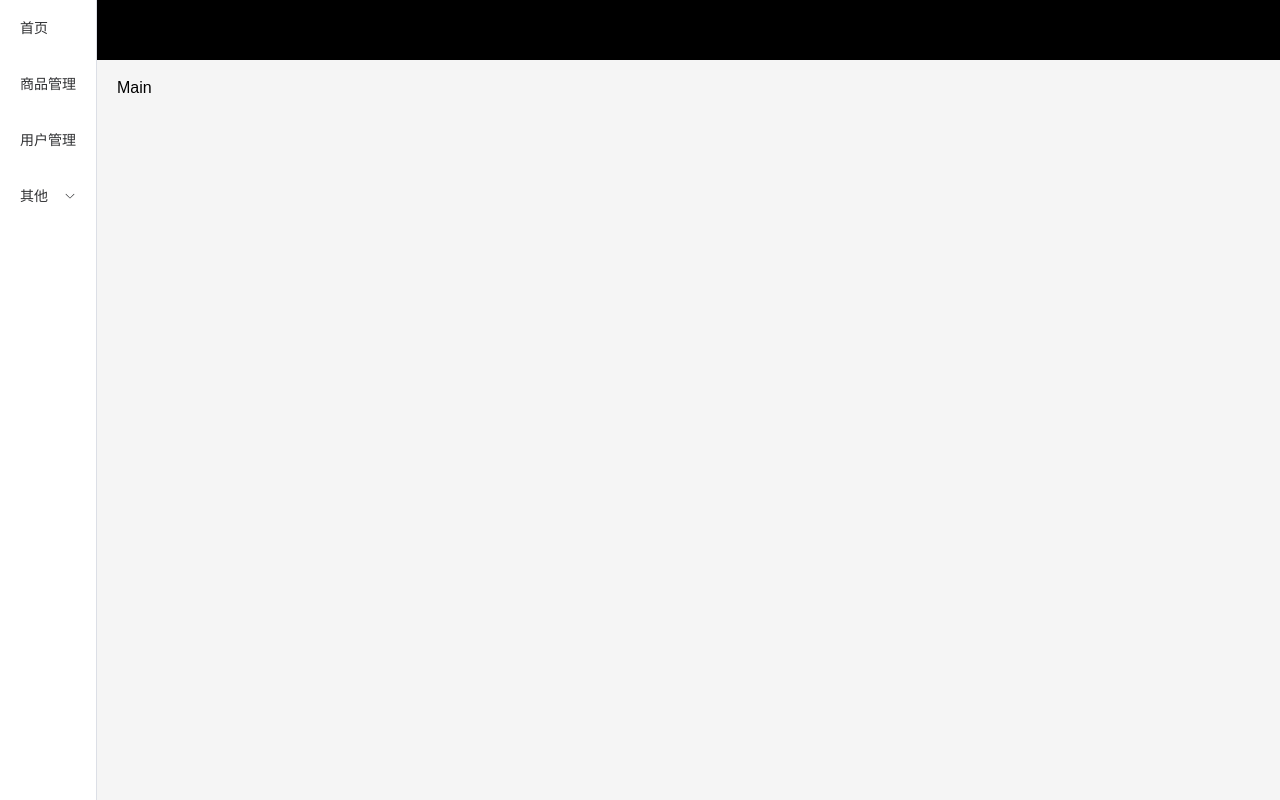
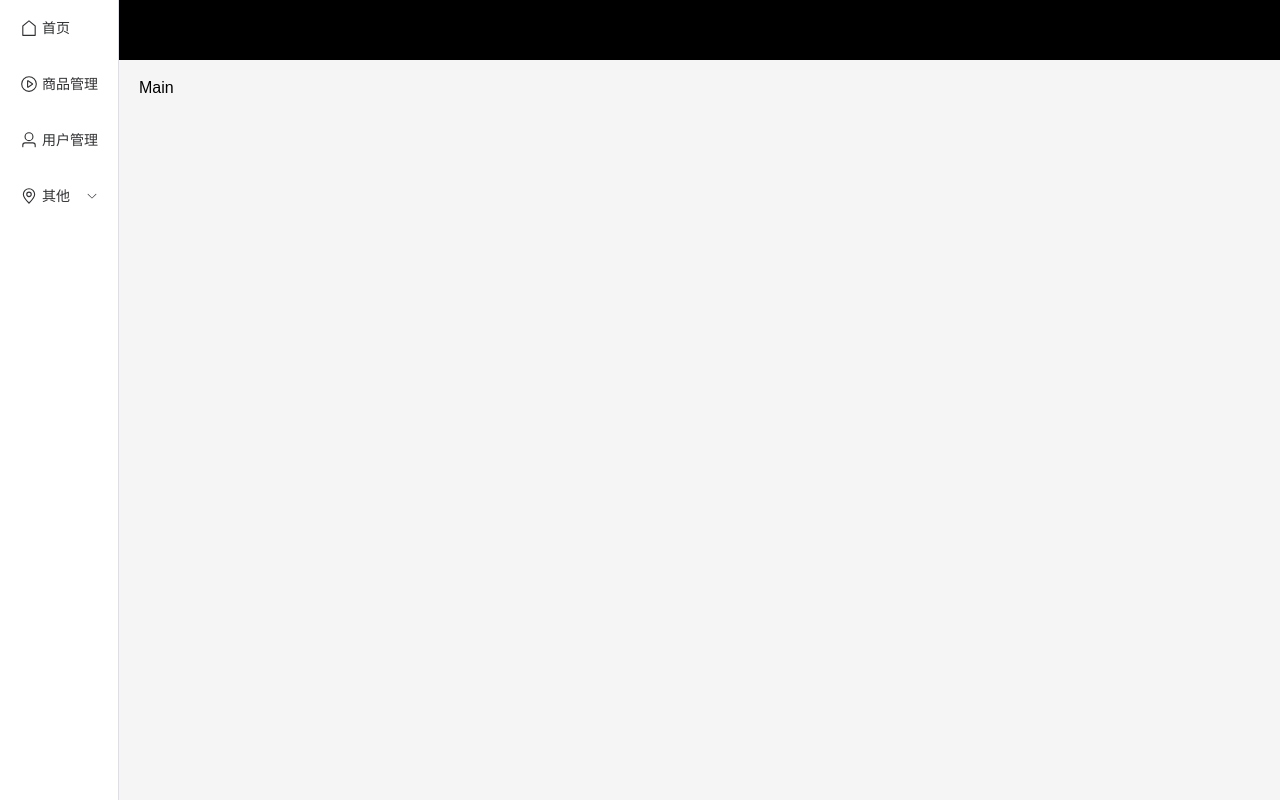
Before and after one commit to lzh12311/FrontEndLearning, a Vue app in the folder vue3通用后台管理/my-app/: page / in a window 1280 px wide. Built offline with nearby package versions, Linux system fonts and the light colour scheme.

Commit message:
fix svg bug

```diff
--- a/vue3通用后台管理/my-app/src/components/CommonSide.vue
+++ b/vue3通用后台管理/my-app/src/components/CommonSide.vue
@@ -1,8 +1,5 @@
 <template>
-  <el-menu
-    default-active="2"
-    class="el-menu-vertical-demo"
-  >
+  <el-menu default-active="2" class="el-menu-vertical-demo">
     <el-menu-item
       v-for="item in noChildren"
       :index="item.path"
@@ -86,4 +83,9 @@ const hasChildren = computed(() => list.value.filter((item) => item.children));
 </script>
 
 <style lang="less" scoped>
+.icons {
+  width: 18px;
+  height: 18px;
+  margin-right: 4px;
+}
 </style>
--- a/vue3通用后台管理/my-app/src/main.js
+++ b/vue3通用后台管理/my-app/src/main.js
@@ -3,8 +3,12 @@ import App from './App.vue'
 import "@/assets/less/index.less";
 import ElementPlus from "element-plus";
 import "element-plus/dist/index.css";
+import * as ElementPlusIconsVue from "@element-plus/icons-vue";
 import router from "./router";
 
 const app = createApp(App);
 app.use(ElementPlus);
 app.use(router).mount('#app');
+for (const [key, component] of Object.entries(ElementPlusIconsVue)) {
+    app.component(key, component);
+}
```
